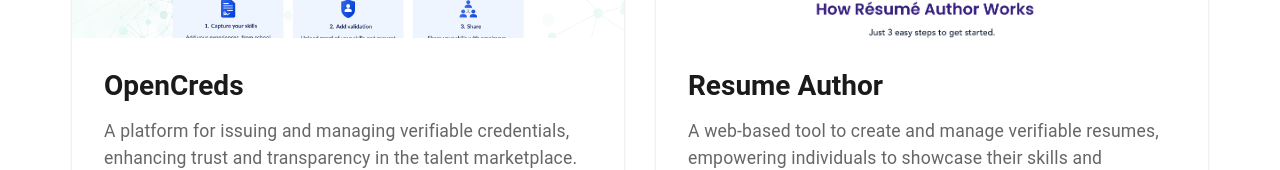
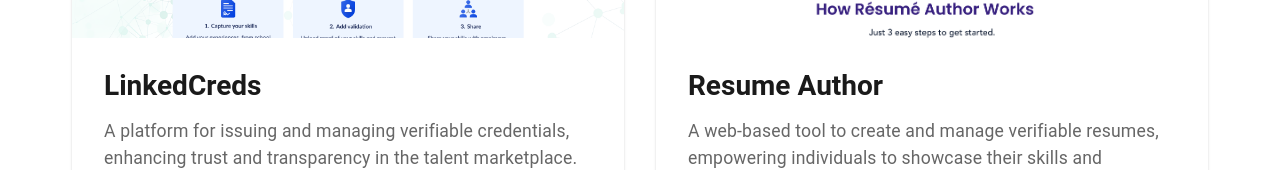
Before and after one commit to Cooperation-org/allskillscount, a React (Vite) app: page / in a window 1280 px wide. Shown: the part 1436-1606 px from the top of the page. Built offline with nearby package versions, Linux system fonts and the light colour scheme.

Commit message:
Changed opencreds to linkedcreds

```diff
--- a/src/pages/Home.tsx
+++ b/src/pages/Home.tsx
@@ -211,7 +211,7 @@
               gap: 4,
             }}
           >
-            {/* OpenCreds Project */}
+            {/* linkedCreds Project */}
             <Card
               sx={{
                 height: '100%',
@@ -228,7 +228,7 @@
                 component="img"
                 height="240"
                 image="../images/opencreds.png"
-                alt="OpenCreds Platform Preview"
+                alt="linkedCreds Platform Preview"
                 sx={{
                   objectFit: 'cover',
                 }}
@@ -243,7 +243,7 @@
                     color: '#1A1A1A',
                   }}
                 >
-                  OpenCreds
+                  LinkedCreds
                 </Typography>
                 <Typography
                   sx={{ color: '#666666', fontSize: '1.1rem', mb: 3 }}
@@ -253,7 +253,7 @@
                 </Typography>
                 <Button
                   variant="contained"
-                  href="https://linkedclaims-author.allskillscount.org/"
+                  href="https://linkedcreds.allskillscount.org/"
                   target="_blank"
                   rel="noopener noreferrer"
                   sx={{
```
Also changed, not shown: 1 other file (tests, documents, lock files or other folders).
